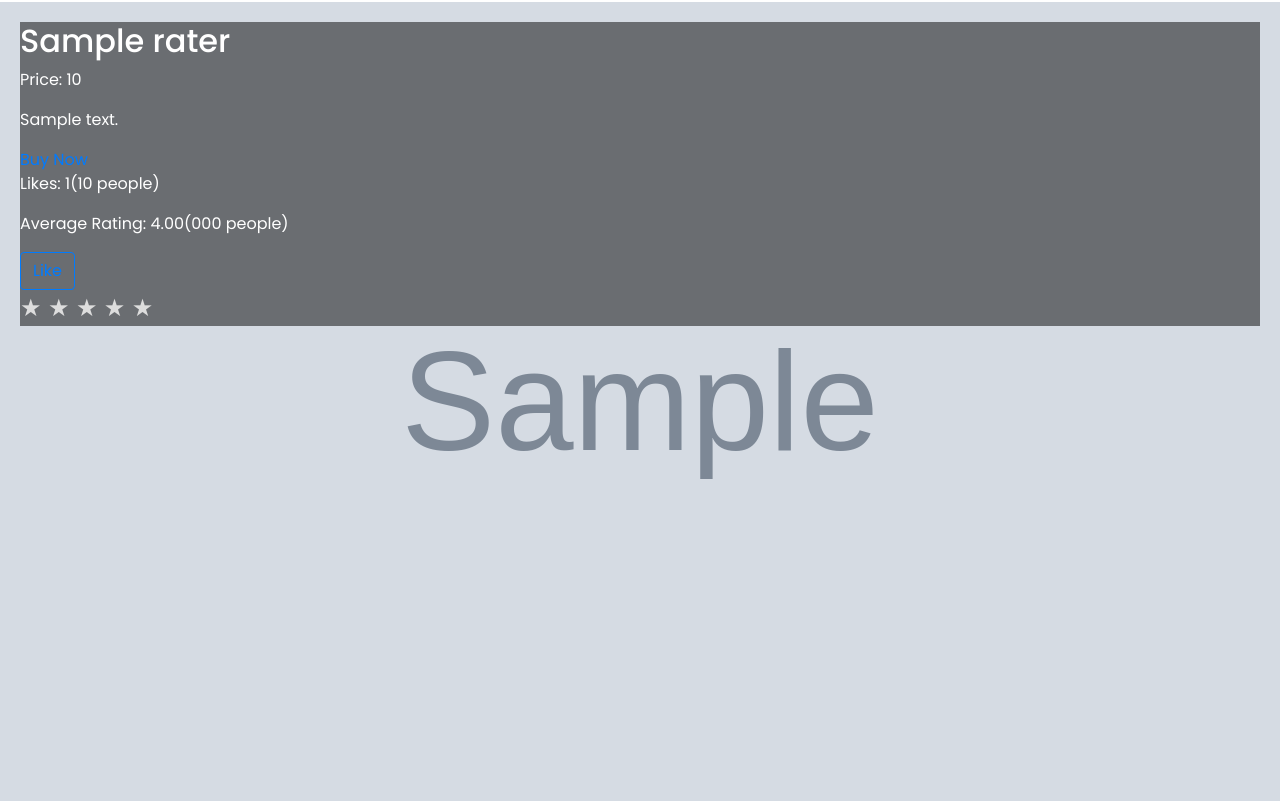
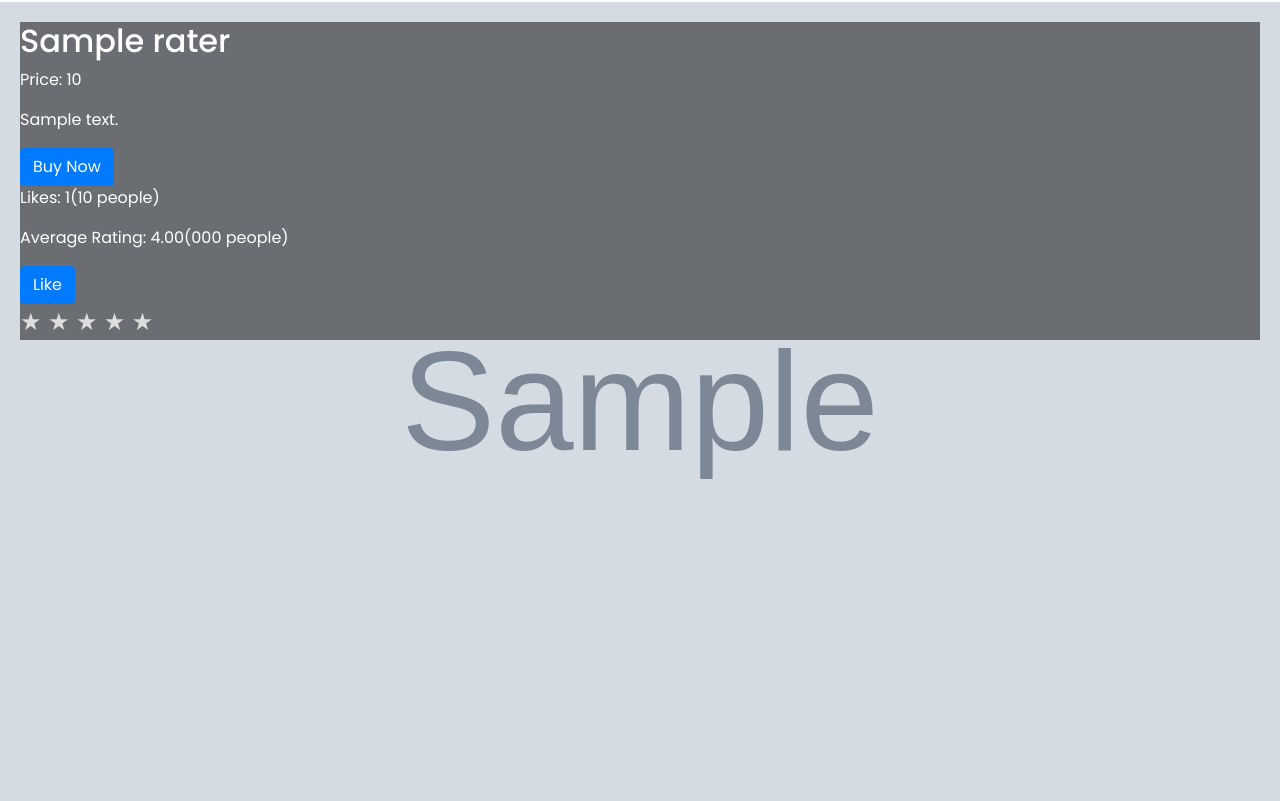
Before and after one commit to SujalSuryawanshi/Assanj, a Django app: template templates/rater_list.html in a window 1280 px wide. Shown: the part 70-871 px from the top of the page. Run offline with Django 5.2, Linux system fonts and the light colour scheme; the template is opened without the code that fills it: most values are stand-ins (such as "Sample title", 1, 10 or a date in 2020); grey boxes marked "Sample" are stand-in pictures; some web fonts are replaced.

Commit message:
Update rater_list.html

```diff
--- a/templates/rater_list.html
+++ b/templates/rater_list.html
@@ -12,12 +12,12 @@
                 <h2>{{ rater.name }}</h2>
                 <p>Price: {{ rater.price }}</p>
                 <p>{{ rater.description }}</p>
-                <a href="{{ rater.aff_link }}" target="_blank">Buy Now</a>
+                <a href="{{ rater.aff_link }}" target="_blank" class="btn btn-primary">Buy Now</a>
                 <p id="likes-{{ rater.id }}">Likes: {{ rater.total_likes }}({{ rater.number_of_likes }} people)</p>
                 <p id="rating-{{ rater.id }}">Average Rating: {{ rater.average_rating|floatformat:2 }}({{ rater.number_of_reviews }} people)</p>
 
                 <!-- Like Button -->
-                <button onclick="likeRater({{ rater.id }})" class="btn btn-outline-primary">
+                <button onclick="likeRater({{ rater.id }})" class="btn btn-primary">
                     {% if user in rater.likes.all %}
                         Unlike
                     {% else %}
```
